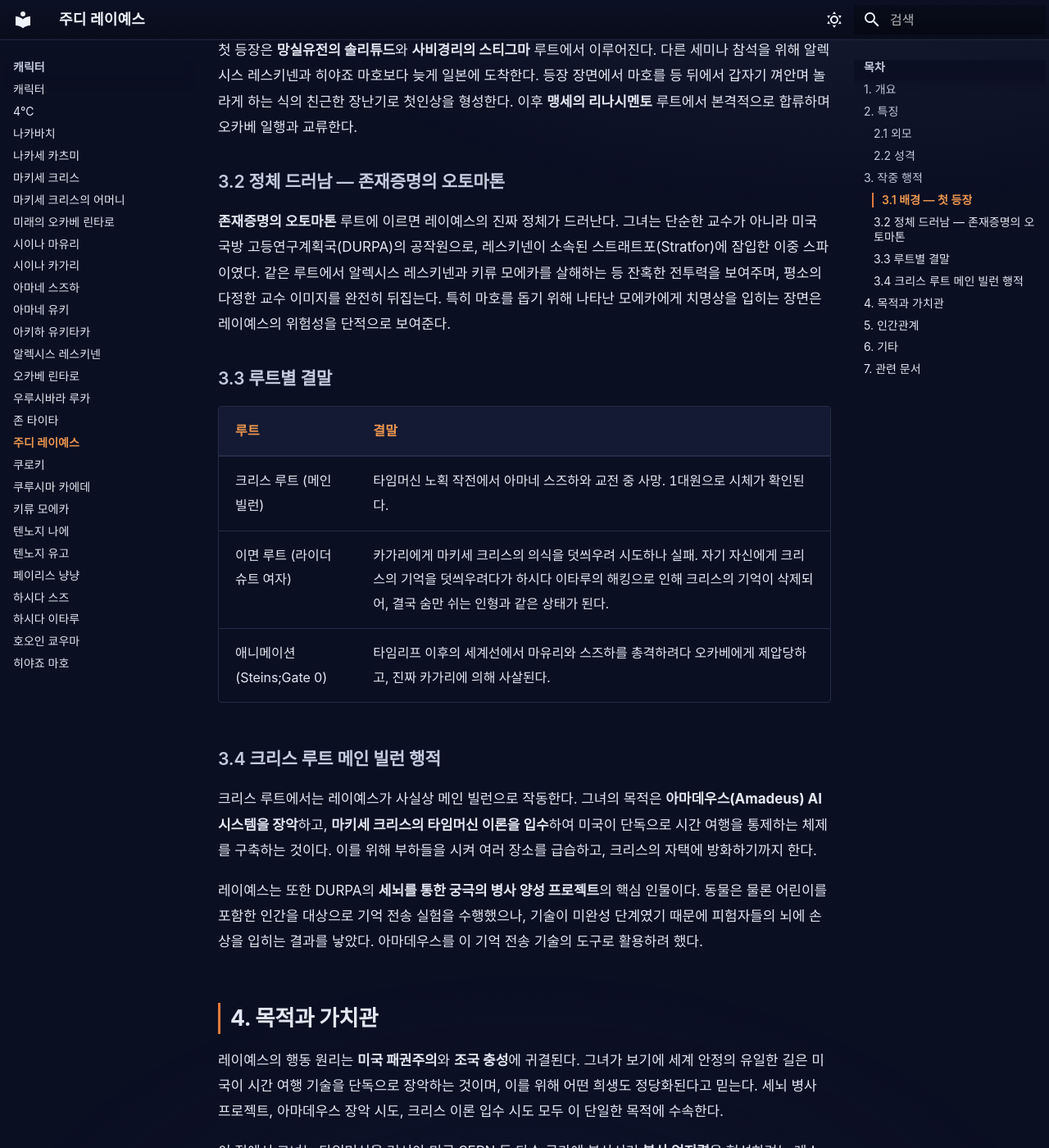
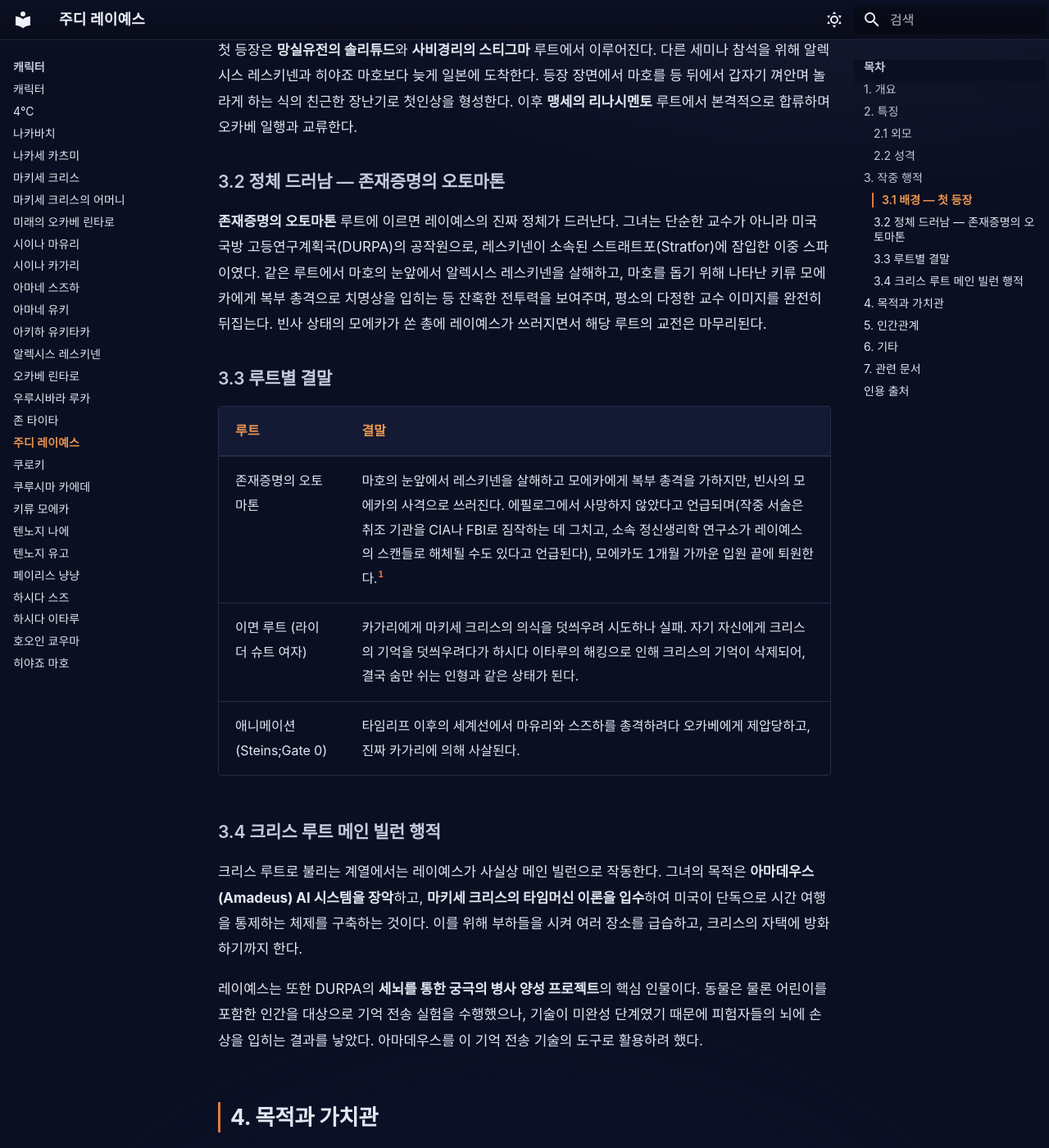
Before and after one commit to sgwiki/sgwiki.github.io, an MkDocs documentation site: the page built from wiki/캐릭터/주디-레이예스.md, in a window 1280 px wide and 1400 px high, scrolled down 2281 px. Shown: the whole window at 82% size. Built offline with MkDocs 1.6.1 and Material for MkDocs 9.7.7, drawn with Linux system fonts in a browser that asks for light colours; some web fonts are replaced; some of the changed text lies outside the part shown.

Commit message:
wiki: 우선발행(사후검토) 2026-10-14 23:29 — 페이지 1건
정본: 6ac61134e421148aafb183fc1b0e7b19ec878b7f
검수: 사후검토 — 그림자 검수(01:00)와 P9 정정 대기열이 이어받는다

```diff
--- a/wiki/캐릭터/주디-레이예스.md
+++ b/wiki/캐릭터/주디-레이예스.md
@@ -50,19 +50,19 @@ description: "과학 어드벤처 시리즈 Steins;Gate 0의 등장인물로,
 
 ### 3.2 정체 드러남 — 존재증명의 오토마톤
 
-**존재증명의 오토마톤** 루트에 이르면 레이예스의 진짜 정체가 드러난다. 그녀는 단순한 교수가 아니라 미국 국방 고등연구계획국(DURPA)의 공작원으로, 레스키넨이 소속된 스트래트포(Stratfor)에 잠입한 이중 스파이였다. 같은 루트에서 알렉시스 레스키넨과 키류 모에카를 살해하는 등 잔혹한 전투력을 보여주며, 평소의 다정한 교수 이미지를 완전히 뒤집는다. 특히 마호를 돕기 위해 나타난 모에카에게 치명상을 입히는 장면은 레이예스의 위험성을 단적으로 보여준다.
+**존재증명의 오토마톤** 루트에 이르면 레이예스의 진짜 정체가 드러난다. 그녀는 단순한 교수가 아니라 미국 국방 고등연구계획국(DURPA)의 공작원으로, 레스키넨이 소속된 스트래트포(Stratfor)에 잠입한 이중 스파이였다. 같은 루트에서 마호의 눈앞에서 알렉시스 레스키넨을 살해하고, 마호를 돕기 위해 나타난 키류 모에카에게 복부 총격으로 치명상을 입히는 등 잔혹한 전투력을 보여주며, 평소의 다정한 교수 이미지를 완전히 뒤집는다. 빈사 상태의 모에카가 쏜 총에 레이예스가 쓰러지면서 해당 루트의 교전은 마무리된다.
 
 ### 3.3 루트별 결말
 
 | 루트 | 결말 |
 |---|---|
-| 크리스 루트 (메인 빌런) | 타임머신 노획 작전에서 아마네 스즈하와 교전 중 사망. 1대원으로 시체가 확인된다. |
+| 존재증명의 오토마톤 | 마호의 눈앞에서 레스키넨을 살해하고 모에카에게 복부 총격을 가하지만, 빈사의 모에카의 사격으로 쓰러진다. 에필로그에서 사망하지 않았다고 언급되며(작중 서술은 취조 기관을 CIA나 FBI로 짐작하는 데 그치고, 소속 정신생리학 연구소가 레이예스의 스캔들로 해체될 수도 있다고 언급된다), 모에카도 1개월 가까운 입원 끝에 퇴원한다.[^1] |
 | 이면 루트 (라이더 슈트 여자) | 카가리에게 마키세 크리스의 의식을 덧씌우려 시도하나 실패. 자기 자신에게 크리스의 기억을 덧씌우려다가 하시다 이타루의 해킹으로 인해 크리스의 기억이 삭제되어, 결국 숨만 쉬는 인형과 같은 상태가 된다. |
 | 애니메이션 (Steins;Gate 0) | 타임리프 이후의 세계선에서 마유리와 스즈하를 총격하려다 오카베에게 제압당하고, 진짜 카가리에 의해 사살된다. |
 
 ### 3.4 크리스 루트 메인 빌런 행적
 
-크리스 루트에서는 레이예스가 사실상 메인 빌런으로 작동한다. 그녀의 목적은 **아마데우스(Amadeus) AI 시스템을 장악**하고, **마키세 크리스의 타임머신 이론을 입수**하여 미국이 단독으로 시간 여행을 통제하는 체제를 구축하는 것이다. 이를 위해 부하들을 시켜 여러 장소를 급습하고, 크리스의 자택에 방화하기까지 한다.
+크리스 루트로 불리는 계열에서는 레이예스가 사실상 메인 빌런으로 작동한다. 그녀의 목적은 **아마데우스(Amadeus) AI 시스템을 장악**하고, **마키세 크리스의 타임머신 이론을 입수**하여 미국이 단독으로 시간 여행을 통제하는 체제를 구축하는 것이다. 이를 위해 부하들을 시켜 여러 장소를 급습하고, 크리스의 자택에 방화하기까지 한다.
 
 레이예스는 또한 DURPA의 **세뇌를 통한 궁극의 병사 양성 프로젝트**의 핵심 인물이다. 동물은 물론 어린이를 포함한 인간을 대상으로 기억 전송 실험을 수행했으나, 기술이 미완성 단계였기 때문에 피험자들의 뇌에 손상을 입히는 결과를 낳았다. 아마데우스를 이 기억 전송 기술의 도구로 활용하려 했다.
 
@@ -74,7 +74,7 @@ description: "과학 어드벤처 시리즈 Steins;Gate 0의 등장인물로,
 
 ## 5. 인간관계
 
-- **알렉시스 레스키넨**: 같은 빅토르 콘드리아 대학의 교수이자 표면적 동료. 하츠모데 때 함께 아키하바라를 방문하고 신사를 찾는 등 친근한 관계를 연기했으나, 실제로는 스트래트포를 감시하기 위한 잠입 관계였다. 루트에 따라 서로를 살해하는 적대 관계로 전환된다.
+- **알렉시스 레스키넨**: 같은 빅토르 콘드리아 대학의 교수이자 표면적 동료. 하츠모데 때 함께 아키하바라를 방문하고 신사를 찾는 등 친근한 관계를 연기했으나, 실제로는 스트래트포를 감시하기 위한 잠입 관계였다. 존재증명의 오토마톤 루트에서는 레이예스가 레스키넨을 살해하는 적대 관계로 전환된다.
 - **히야죠 마호**: 같은 연구소 인맥. 레이예스는 마호와 오카베의 관계를 꿰뚫어 보는 통찰력을 보여주며, 마호를 당혹하게 만든다.
 - **마키세 크리스**: 레이예스의 실질적 **표적**. 크리스가 타임머신 이론을 보유하고 있다는 사실을 알게 된 후 이를 입수하기 위해 모든 수단을 동원한다.
 - **아마데우스 크리스**: AI 형태의 크리스를 세뇌 병사 프로젝트의 도구로 활용하려는 대상.
@@ -95,3 +95,9 @@ description: "과학 어드벤처 시리즈 Steins;Gate 0의 등장인물로,
 - [알렉시스 레스키넨](알렉시스-레스키넨.md)
 - [카가리](시이나-카가리.md)
 - [아마데우스](../lore/아마데우스.md)
+
+---
+
+## 인용 출처
+
+[^1]: 『Steins;Gate 0』 존재증명의 오토마톤 루트 종반~엔딩 서술(파라프레이즈). 이 행의 결말 표기는 에필로그가 언급하는 범위 — 사망하지 않았다는 점과 취조 기관에 대한 작중 추측(CIA나 FBI), 소속 정신생리학 연구소의 스캔들과 해체 가능성 — 를 넘지 않는다.
```
